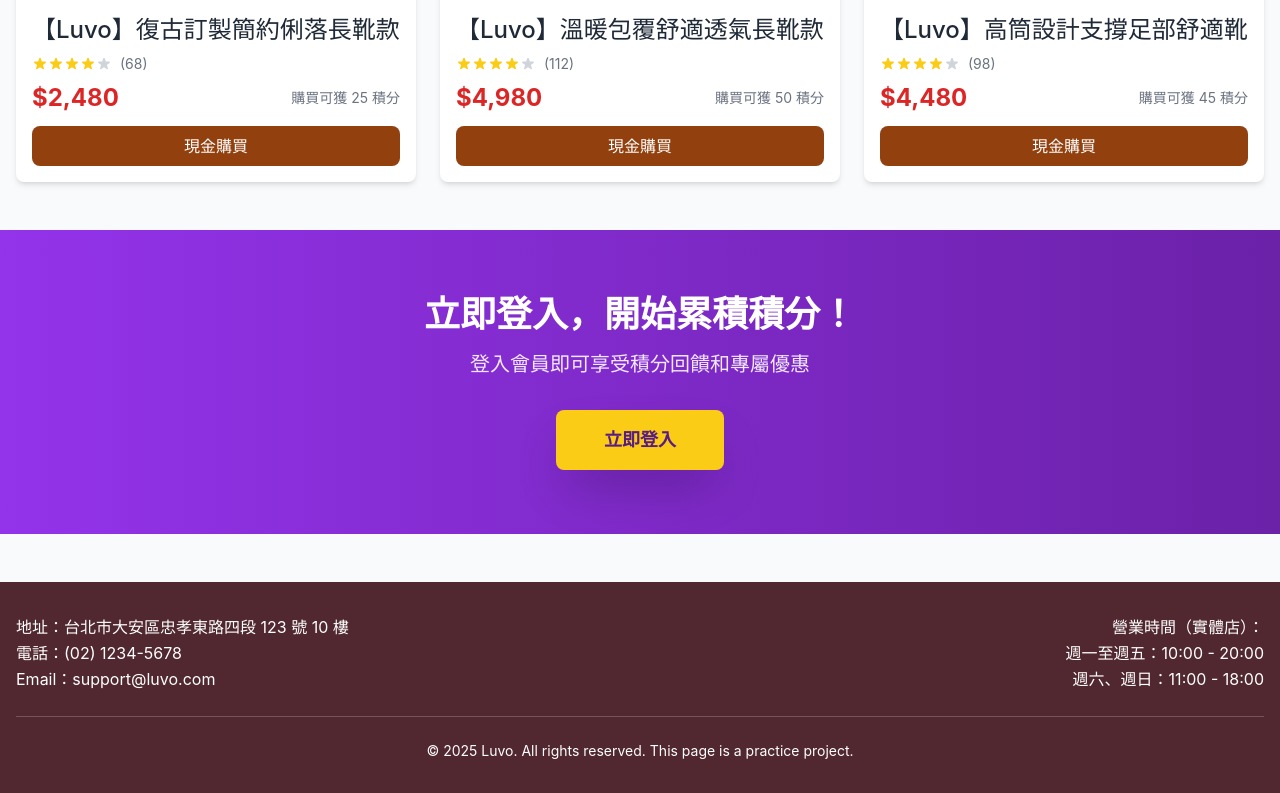
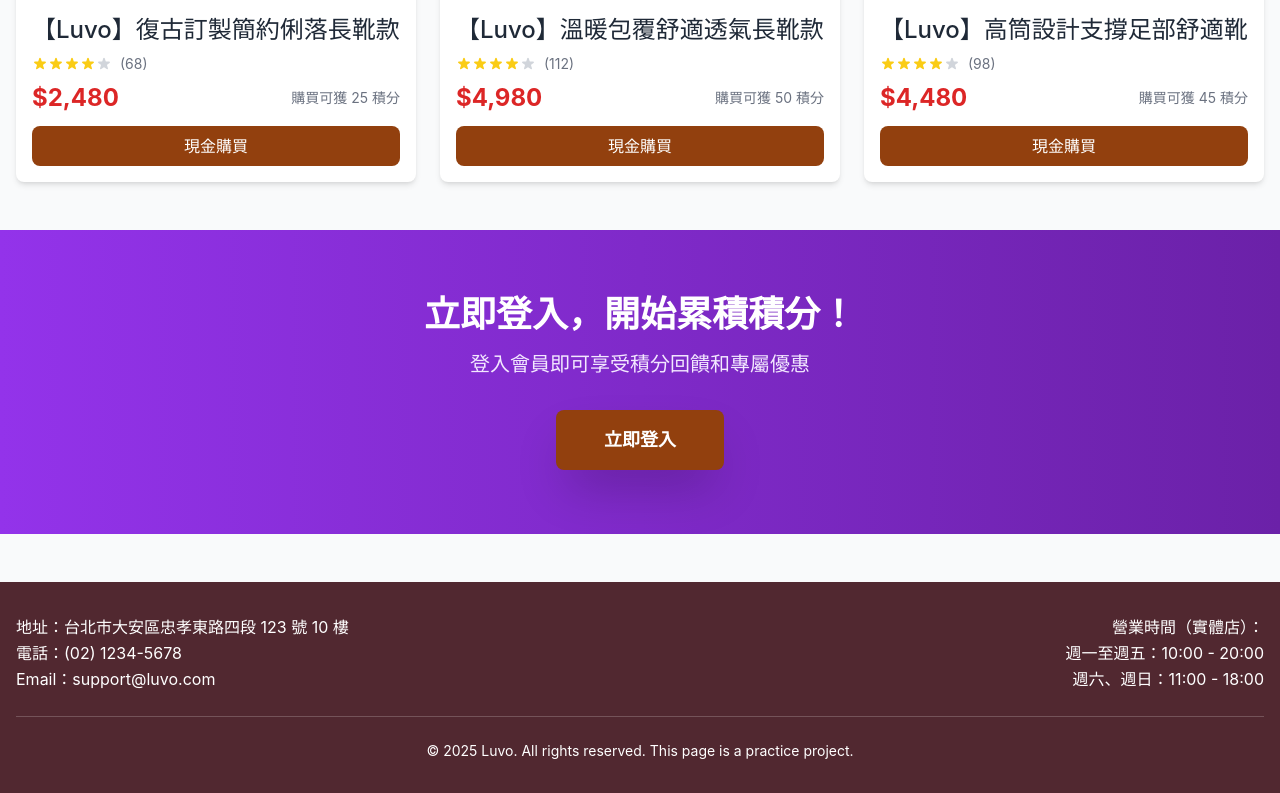
Before and after one commit to tinachen0326/luvo-ecommerce, a Vue app: page /brand in a window 1280 px wide. Shown: the part 2290-3083 px from the top of the page. Built offline with nearby package versions, Linux system fonts and the light colour scheme.

Commit message:
更改Brand.vue 按鈕顏色

```diff
--- a/src/views/Brand.vue
+++ b/src/views/Brand.vue
@@ -373,7 +373,7 @@
         </p>
         <router-link
           to="/login"
-          class="inline-block px-12 py-4 bg-yellow-400 text-purple-900 text-lg font-bold rounded-lg hover:bg-yellow-300 transition-all transform hover:scale-110 shadow-2xl"
+          class="inline-block px-12 py-4 bg-amber-800 text-white text-lg font-bold rounded-lg hover:bg-amber-900 transition-all transform hover:scale-110 shadow-2xl"
         >
           立即登入
         </router-link>
```
